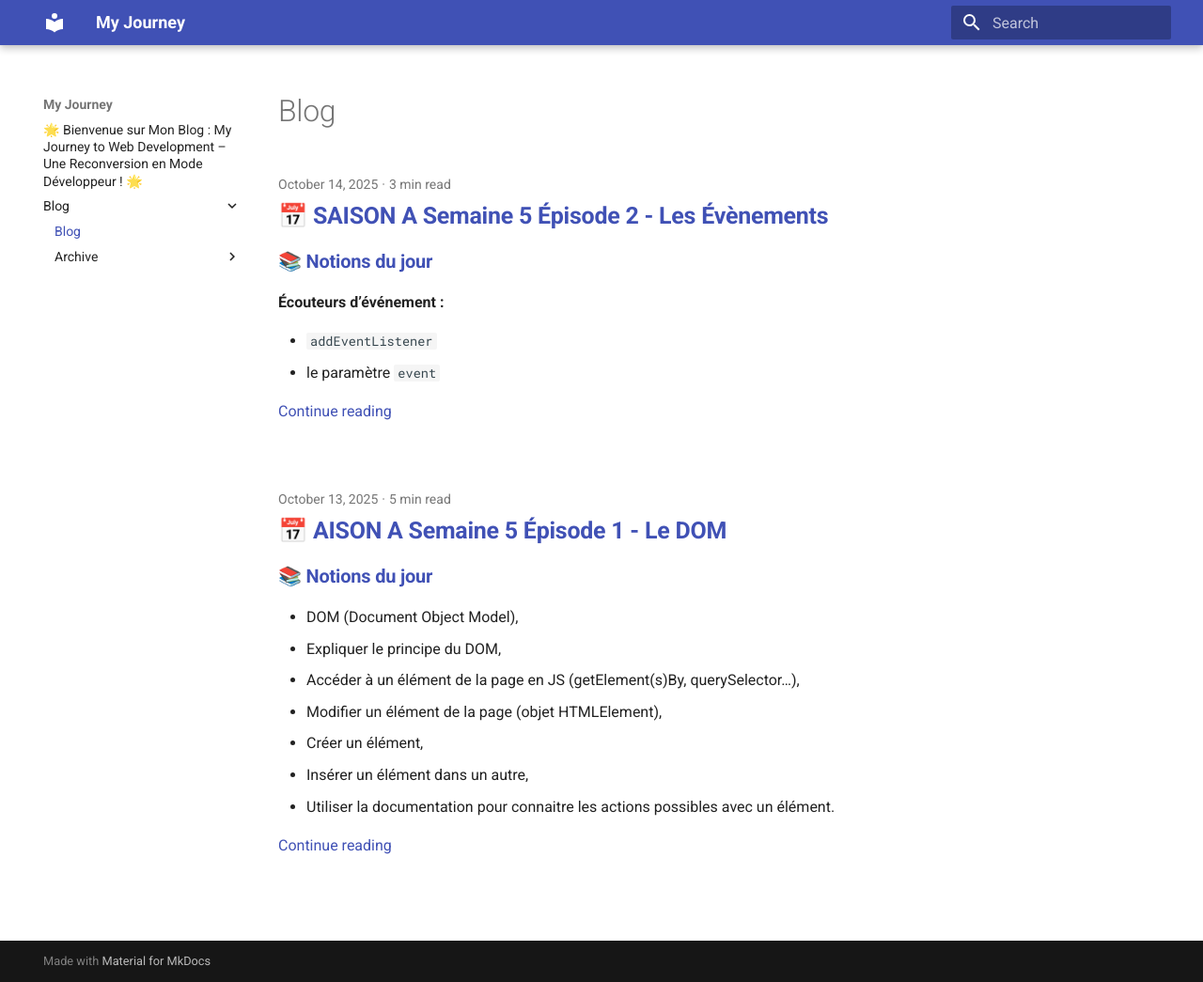
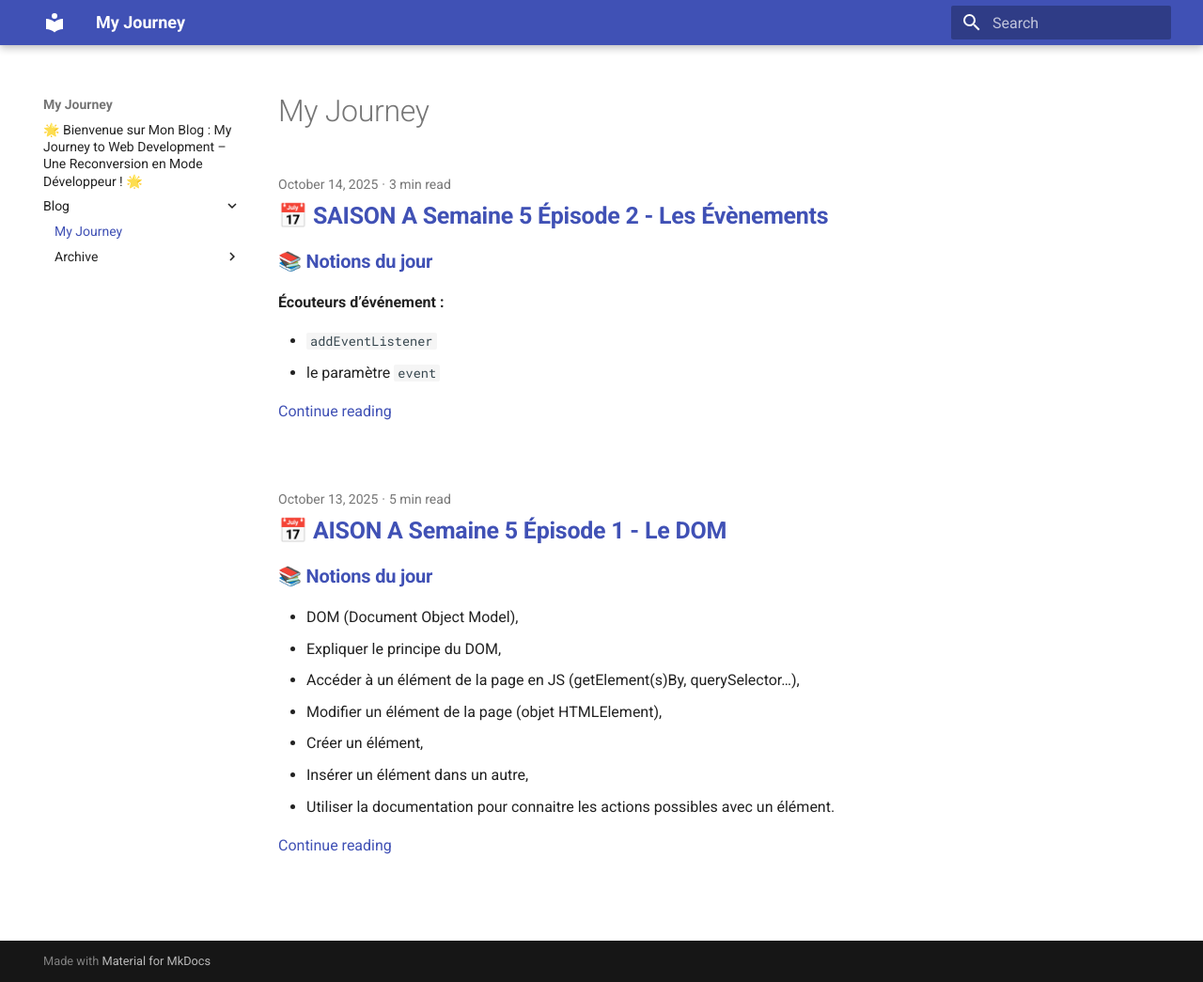
Before and after one commit to YoannMis/my-journey, an MkDocs documentation site: the page built from docs/blog/index.md, in a window 1280 px wide and 1045 px high. Shown: the whole window at 94% size. Built offline with MkDocs 1.6.1 and Material for MkDocs 9.7.7, drawn with Linux system fonts in a browser that asks for light colours.

Commit message:
Update title

```diff
--- a/docs/blog/index.md
+++ b/docs/blog/index.md
@@ -1 +1 @@
-# Blog
+# My Journey
```
